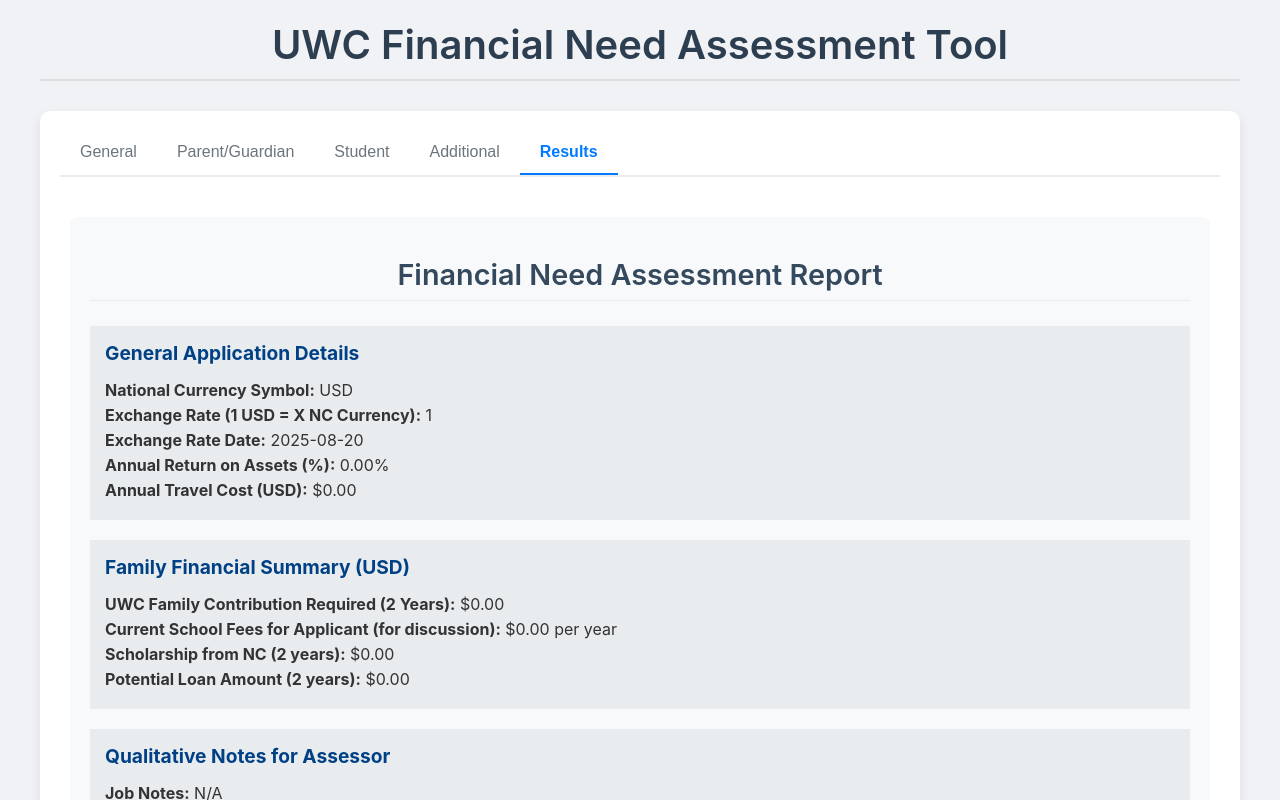
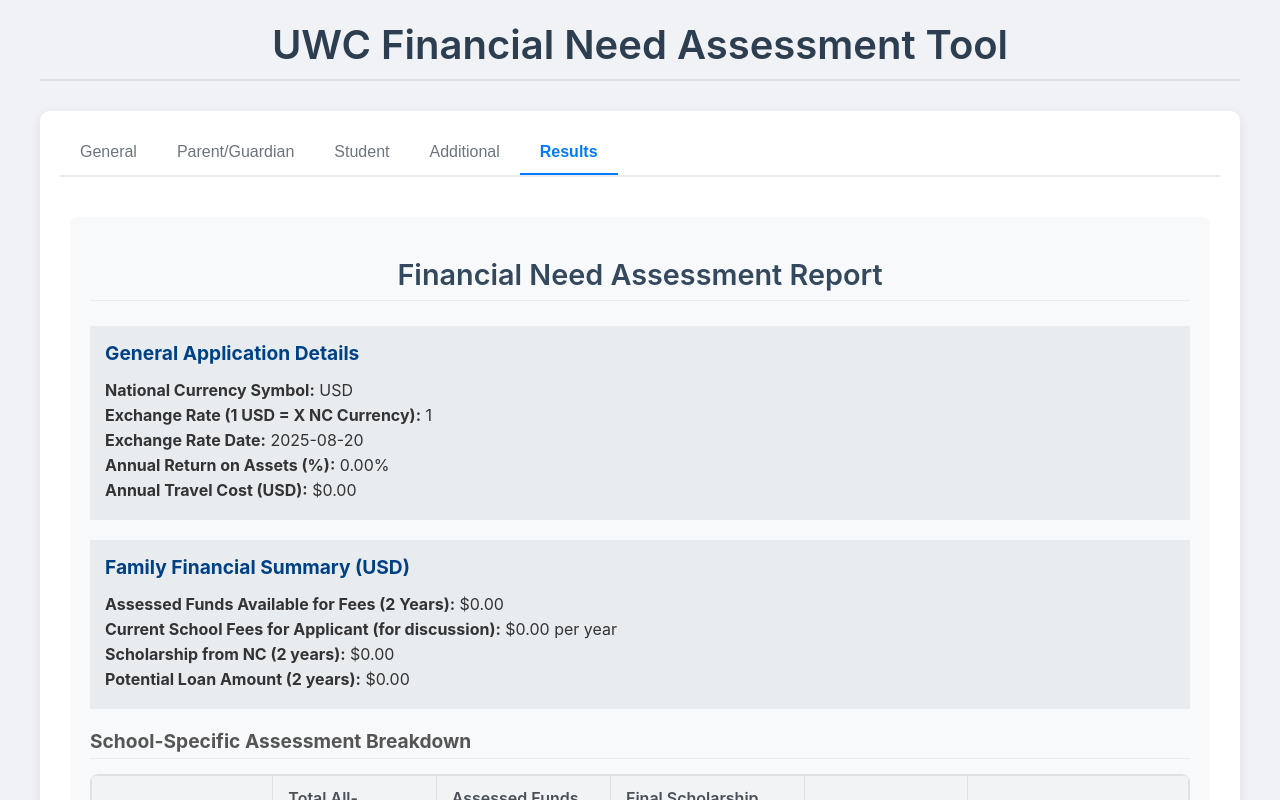
Before and after one commit to wambiga/fna-2, a React (Create React App) app: page / in a window 1280 px wide. Both pictures are taken after a click on the button "Results". Shown: the top 800 px of the page. Built offline with nearby package versions, Linux system fonts and the light colour scheme.

Commit message:
feat: initial commit of financial app code

```diff
--- a/src/App.js
+++ b/src/App.js
@@ -350,15 +350,10 @@
           </section>
           <section className="summary-section">
             <h4>Family Financial Summary (USD)</h4>
-            <p><strong>UWC Family Contribution Required (2 Years):</strong> ${getNum(allSchoolResults.uwcFamilyContributionRequiredUSD * 2).toFixed(2)}</p>
+            <p><strong>Assessed Funds Available for Fees (2 Years):</strong> ${getNum(allSchoolResults.uwcFamilyContributionRequiredUSD * 2).toFixed(2)}</p>
             <p><strong>Current School Fees for Applicant (for discussion):</strong> ${allSchoolResults.currentSchoolFeesUSD.toFixed(2)} per year</p>
             <p><strong>Scholarship from NC (2 years):</strong> ${getNum(formData.ncScholarshipProvidedTwoYearsUSD).toFixed(2)}</p>
             <p><strong>Potential Loan Amount (2 years):</strong> ${getNum(allSchoolResults.potentialLoanAmount).toFixed(2)}</p>
-          </section>
-          <section className="summary-section">
-            <h4>Qualitative Notes for Assessor</h4>
-            <p><strong>Job Notes:</strong> {formData.pg1JobNotes || 'N/A'}</p>
-            <p><strong>Unusual Circumstances:</strong> {formData.unusualCircumstances || 'N/A'}</p>
           </section>
           <section className="schools-section">
             <h4>School-Specific Assessment Breakdown</h4>
@@ -368,6 +363,7 @@
                   <tr>
                     <th>School</th>
                     <th>Total All-Inclusive Cost (2 years)</th>
+                    <th>Assessed Funds Available for Fees (2 years)</th>
                     <th>Final Scholarship Needed From School (2 years)</th>
                     <th>Max Scholarship Available</th>
                     <th>Final Shortfall / Surplus</th>
@@ -378,6 +374,7 @@
                     <tr key={index}>
                       <td>{school.schoolName}</td>
                       <td>${school.totalAllInclusiveCostTwoYearsUSD}</td>
+                      <td>${(allSchoolResults.uwcFamilyContributionRequiredUSD * 2).toFixed(2)}</td>
                       <td>${school.finalScholarshipNeededFromSchool}</td>
                       <td>
                         <div className="max-scholarship-input">
@@ -508,6 +505,7 @@
     const headers = [
       "School",
       "Total All-Inclusive Cost (2 years) (USD)",
+      "Assessed Funds Available for Fees (2 years) (USD)",
       "Final Scholarship Needed From School (2 years) (USD)",
       "Max Scholarship Percentage (%)",
       "Max Scholarship Available (Local)",
@@ -521,6 +519,7 @@
         [
           `"${school.schoolName}"`,
           school.totalAllInclusiveCostTwoYearsUSD,
+          (allSchoolResults.uwcFamilyContributionRequiredUSD * 2).toFixed(2),
           school.finalScholarshipNeededFromSchool,
           school.maxScholarshipPercentage,
           school.maxScholarshipAvailableUSD,
```
